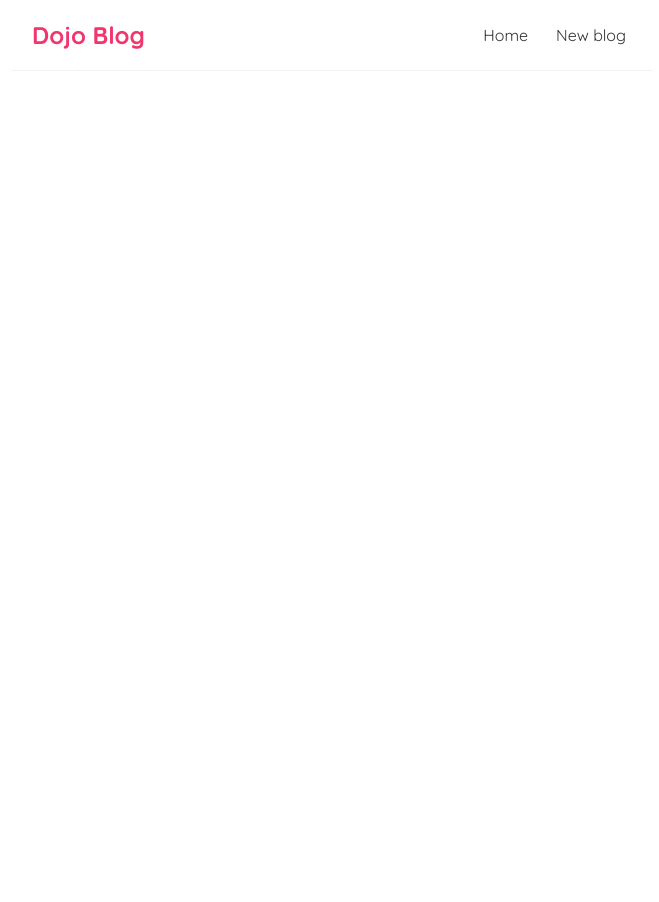
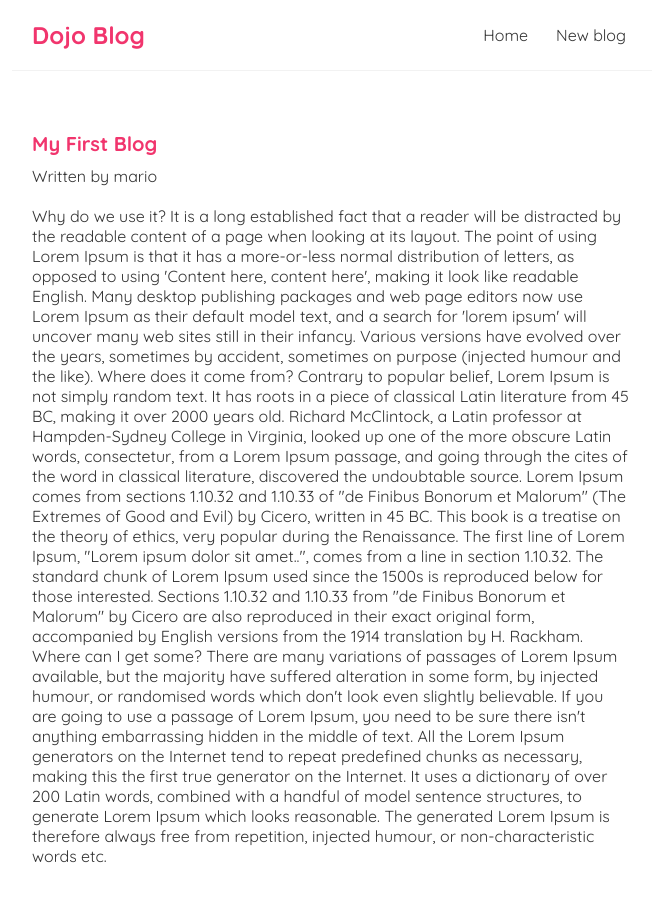
Before and after one commit to Kaweesha-mr/React, a React (Create React App) app in the folder dojo-blog/: page /blogs/1 in a window 1280 px wide. Shown: the top 902 px of the page, without its empty margins (308-967 px from the left). Before the commit the page ends 800 px from the top, so only its background shows below. Built offline with nearby package versions, Linux system fonts and the light colour scheme; data requests are answered from the project's data file.

Commit message:
Refactor routing in App.js and add link to BlogDetails in BlogList.js

```diff
--- a/dojo-blog/src/App.js
+++ b/dojo-blog/src/App.js
@@ -1,7 +1,8 @@
 import Navbar from './navbar';
 import Home from './home';
-import { BrowserRouter as Router,Route, Switch} from 'react-router-dom';
+import { BrowserRouter as Router, Route, Switch } from 'react-router-dom';
 import Create from './create';
+import BlogDetails from './BlogDetails';
 
 function App() {
   return (
@@ -9,10 +10,12 @@
       <Navbar />
 
       <div className="content">
-
         <Switch>
           <Route exact path="/create">
             <Create />
+          </Route>
+          <Route path="/blogs/:id">
+            <BlogDetails />
           </Route>
           <Route exact path="/">
             <Home />
--- /dev/null
+++ b/dojo-blog/src/BlogDetails.js
@@ -0,0 +1,28 @@
+import { useParams } from "react-router-dom/cjs/react-router-dom.min";
+import useFetch from "./useFetch";
+
+const BlogDetails = () => {
+
+
+    const { id } = useParams();
+    const { data: blog, error, isPending } = useFetch('http://localhost:8000/blogs/' + id);
+
+    return (
+        <div className="blog-details">
+
+
+            {/* get the get parameters using url */}
+            { isPending && <div>Loading...</div>}
+            {error && <div>{error}</div>}
+            {blog && (
+                <article>
+                    <h2>{blog.title}</h2>
+                    <p>Written by { blog.author }</p>
+                    <div> { blog.body }</div>
+                </article>
+            )}
+        </div>
+     );
+}
+
+export default BlogDetails;
--- a/dojo-blog/src/BlogList.js
+++ b/dojo-blog/src/BlogList.js
@@ -1,14 +1,20 @@
+import { Link } from "react-router-dom/cjs/react-router-dom.min";
+
+
 const BlogList = ({blogs,title}) => {
 
     return (
-
         <div className="blog-list">
 
             <h2>{title}</h2>
             {blogs.map((blogs) => (
+
             <div className="blog-preview" key={blogs.id}>
+                <Link to ={`/blogs/${blogs.id}`}>
                 <h2>{blogs.title}</h2>
                 <p>Written by {blogs.author}</p>
+                </Link>
+
             </div>
             ))}
         </div>
--- a/dojo-blog/src/index.css
+++ b/dojo-blog/src/index.css
@@ -48,3 +48,24 @@
   color: #f1356d;
   margin-bottom: 8px;
 }
+.blog-preview a{
+  text-decoration: none;
+}
+
+/* blog details page */
+.blog-details h2 {
+  font-size: 20px;
+  color: #f1356d;
+  margin-bottom: 10px;
+}
+.blog-details div {
+  margin: 20px 0;
+}
+.blog-details button {
+  background: #f1356d;
+  color: #fff;
+  border: 0;
+  padding: 8px;
+  border-radius: 8px;
+  cursor: pointer;
+}
```
Lines whose indentation alone changed are shown as unchanged.
